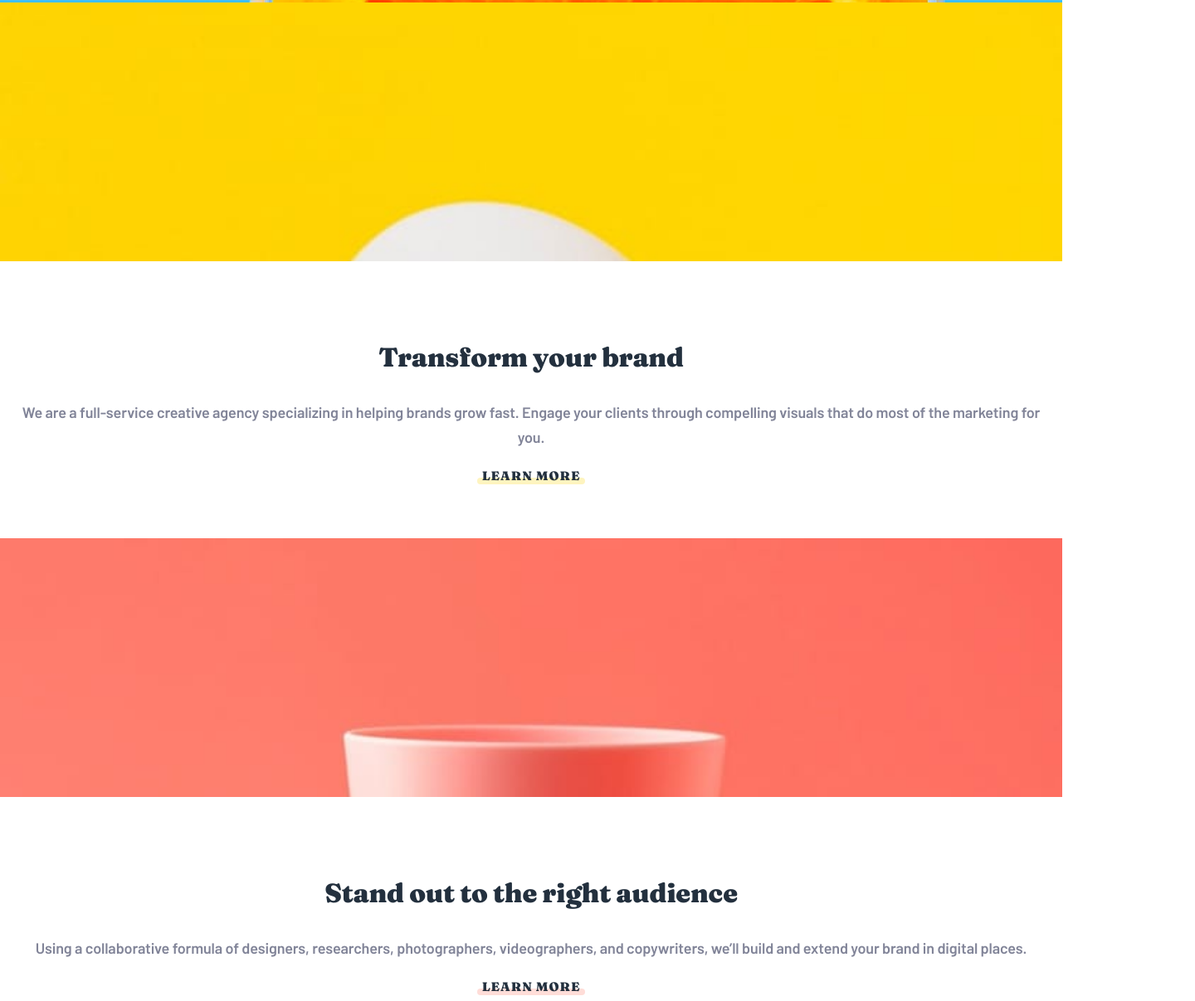
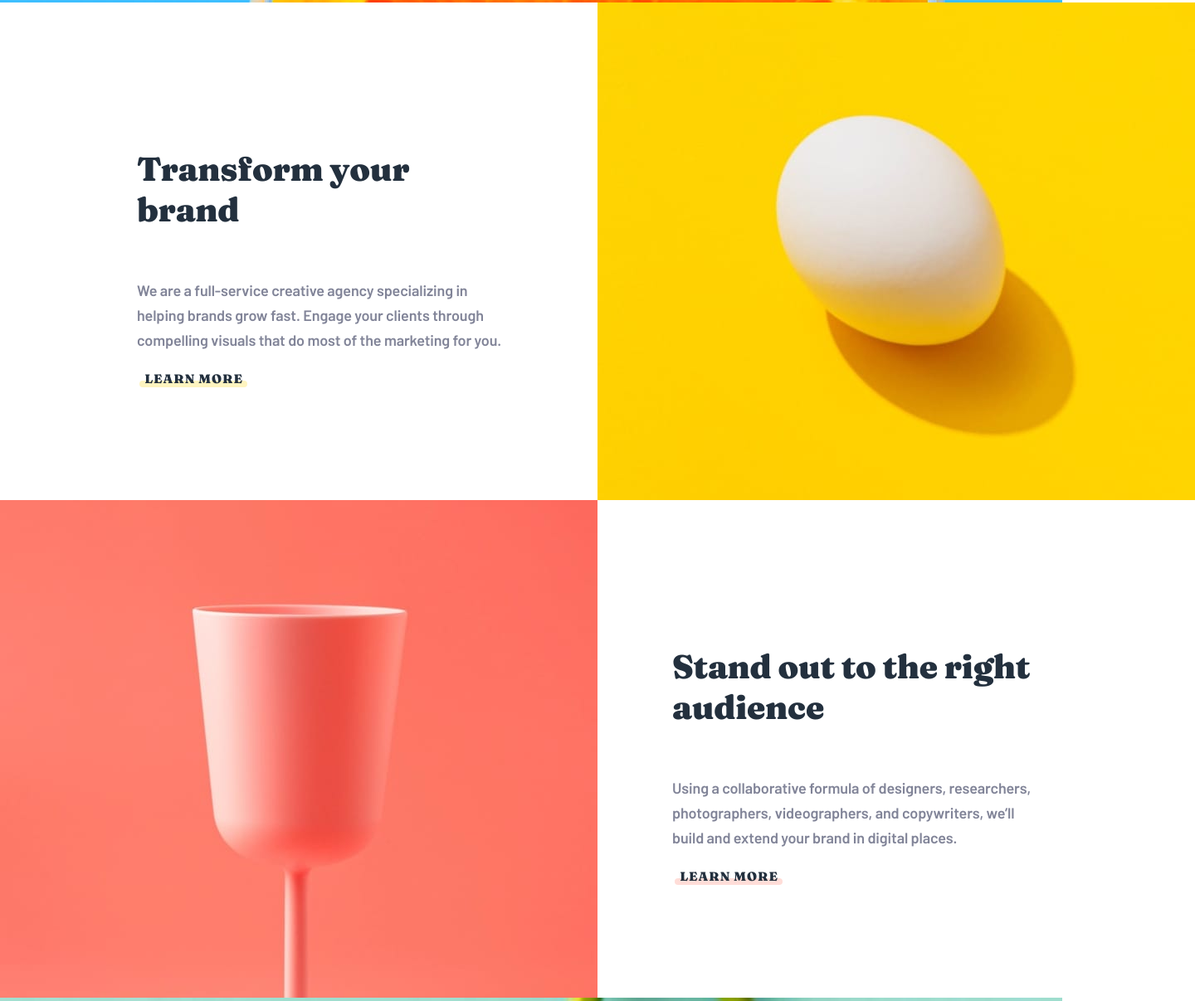
Before and after one commit to Guin-/sunnyside-agency-landing-page, a plain HTML site: page index.html in a window 1280 px wide. Shown: the part 797-2004 px from the top of the page at 83% size, 1440 px wide, since content can reach past the window. Drawn offline with Linux system fonts and the light colour scheme.

Commit message:
learn more section

```diff
--- a/index.html
+++ b/index.html
@@ -45,7 +45,8 @@
       <section class="learn-more">
         <div class="learn-more-image image-transform">
         </div>
-        <div class="learn-more-text">
+        <div class="learn-more-content learn-more-transform">
+          <div class="learn-more-text learn-more-transform-text">
             <h1>Transform your brand</h1>
             <p>
               We are a full-service creative agency specializing in helping brands grow fast.
@@ -53,14 +54,17 @@
             </p>
             <button class="learn-more-button lmb-1">Learn more</button>
           </div>
+        </div>
         <div class="learn-more-image image-stand-out">
         </div>
-        <div class="learn-more-text">
+        <div class="learn-more-content learn-more-stand-out">
+          <div class="learn-more-text learn-more-stand-out-text">
             <h1>Stand out to the right audience</h1>
             <p>
               Using a collaborative formula of designers, researchers, photographers, videographers, and copywriters, we’ll build and extend your brand in digital places.
             </p>
             <button class="learn-more-button lmb-2">Learn more</button>
+          </div>
         </div>
       </section>
       <section class="services-section">
--- a/main.css
+++ b/main.css
@@ -134,6 +134,8 @@ body {
 
 .learn-more {
     min-width: 375px;
+    display: flex;
+    flex-direction: column;
 }
 
 .learn-more-image {
@@ -487,4 +489,65 @@ body {
         line-height: 69px;
         letter-spacing: 8.75px;
     }
+
+    .learn-more {
+        min-width: 1440px;
+        flex-direction: row;
+        flex-wrap: wrap;
+    }
+
+    .learn-more-image {
+        width: 720px;
+        height: 600px;
+    }
+
+    .image-transform {
+        background-image: url('images/desktop/image-transform.jpg');
+    }
+
+    .image-stand-out {
+        background-image: url('images/desktop/image-stand-out.jpg');
+    }
+
+    .learn-more-transform {
+        order: -1;
+    }
+
+    .learn-more-transform-text {
+        padding: 158px 90px 158px 165px;
+    }
+
+    .learn-more-content {
+        width: 720px;
+        height: 600px;
+        padding: 0;
+    }
+
+    .learn-more-text {
+        width: 445px;
+        height: 285px;
+        padding: 158px 165px;
+        display: flex;
+        flex-direction: column;
+        justify-content: center;
+    }
+
+    .learn-more-stand-out-text {
+        padding: 158px 165px 158px 90px;
+    }
+
+    .learn-more-text h1 {
+        font-size: 40px;
+        line-height: 49.32px;
+        letter-spacing: -0.285714px;
+        text-align: left;
+    }
+
+    .learn-more-text p {
+         text-align: left;
+    }
+
+    .learn-more-button {
+        margin: 0px;
+    }
 }
```
Lines whose indentation alone changed are shown as unchanged.
